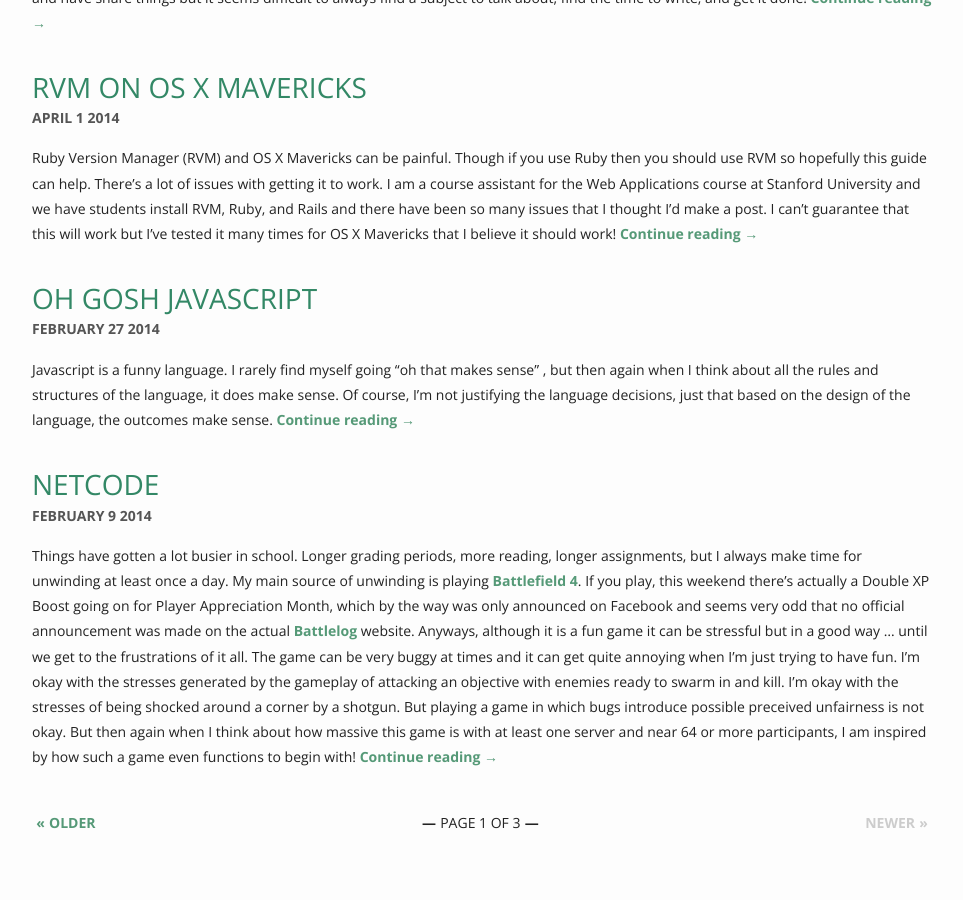
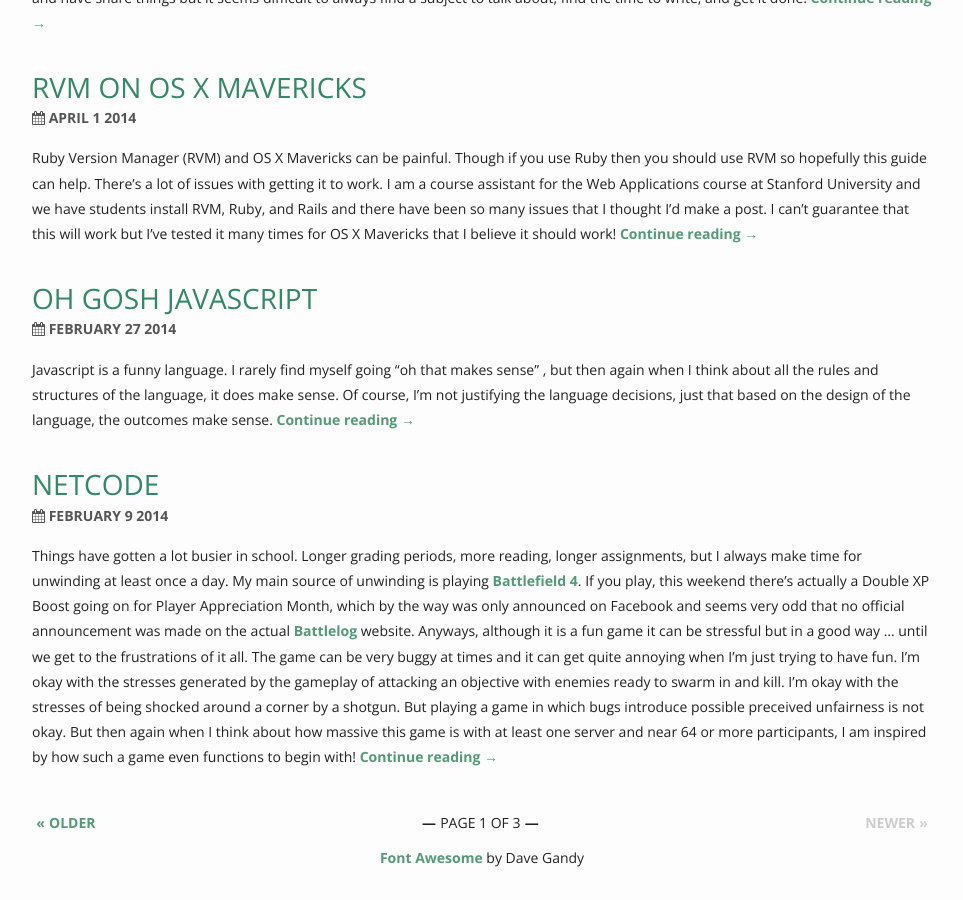
Before and after one commit to richardhsu/richardhsu.github.io, a Jekyll site: the page built from index.html, in a window 1280 px wide and 900 px high, scrolled down 608 px. Shown: the whole window, without its empty margins (158-1121 px from the left). Built offline with Jekyll 4.4.1, drawn with Linux system fonts in a browser that asks for light colours; nearby versions of some CDN libraries; Markdown is read by kramdown in place of the engine named in the settings; the list of posts is cut into pages by our own code; before the commit the page ends 1483 px from its top, so only the background shows below that.

Commit message:
Font Awesome

```diff
--- a/_layouts/default.html
+++ b/_layouts/default.html
@@ -10,6 +10,7 @@
   <link href='http://fonts.googleapis.com/css?family=Open+Sans:400italic,700italic,400,700' rel='stylesheet' type='text/css'>
   <link rel="stylesheet" href="{{ site.url }}/css/syntax.css" type="text/css" media="screen, projection" />
   <link rel="stylesheet" href="{{ site.url }}/css/style.css" type="text/css" media="screen, projection" />
+  <link href="//netdna.bootstrapcdn.com/font-awesome/4.0.3/css/font-awesome.css" rel="stylesheet">
 </head>
 <body>
 <div id="header">
@@ -31,6 +32,7 @@
     <!-- Beginning of Posts Listing -->
     {{ content }}
     <!-- /End Posts Listing -->
+    <center><a href="http://fontawesome.io">Font Awesome</a> by Dave Gandy</center>
   </div>
 </div>
 </body>
--- a/index.html
+++ b/index.html
@@ -6,7 +6,7 @@ title: Richard Hsu's Blog
 <div class="post">
   <div class="post-header">
     <h1><a href="{{ post.url }}">{{ post.title }}</a></h1>
-    <span class="post-date">{{ post.date | date: "%B %-d %Y" }}</span>
+    <span class="post-date"><i class="fa fa-calendar"></i> {{ post.date | date: "%B %-d %Y" }}</span>
   </div>
   <p>{{ post.excerpt | remove: '<p>' | remove: '</p>' }}
   <a href="{{ post.url }}">Continue reading &rarr;</a></p>
```
